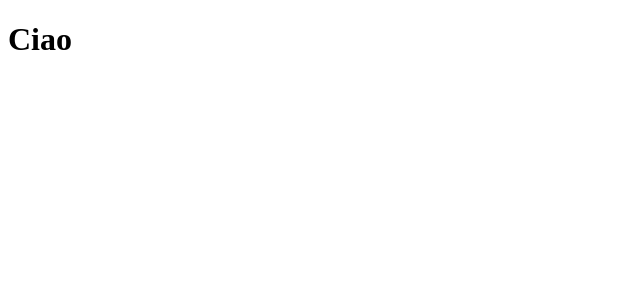
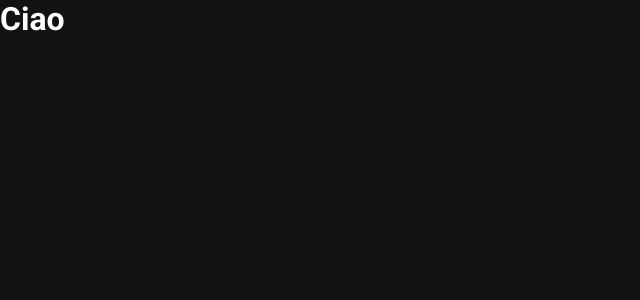
Before and after one commit to paulapompeo/technews, a Next.js app: page / in a window 1280 px wide. Shown: the top 300 px of the page, without its empty margins (0-640 px from the left). Built offline with nearby package versions, Linux system fonts and the light colour scheme.

Commit message:
creates _document, import fronts and add some global css

```diff
--- a/package.json
+++ b/package.json
@@ -11,7 +11,8 @@
   "dependencies": {
     "next": "12.2.4",
     "react": "18.2.0",
-    "react-dom": "18.2.0"
+    "react-dom": "18.2.0",
+    "sass": "^1.54.4"
   },
   "devDependencies": {
     "@types/node": "^18.6.5",
--- a/src/pages/_app.tsx
+++ b/src/pages/_app.tsx
@@ -1,4 +1,6 @@
 import { AppProps } from "next/app"
+
+import "../styles/global.scss"
 
 function MyApp({ Component, pageProps }: AppProps) {
   return <Component {...pageProps} />;
--- /dev/null
+++ b/src/pages/_document.tsx
@@ -0,0 +1,22 @@
+import Document, { Html, Head, Main, NextScript } from "next/document";
+
+export default class MyDocument extends Document {
+  render() {
+    return (
+      <Html lang="en">
+        <Head>
+          <link rel="preconnect" href="https://fonts.googleapis.com" />
+          <link rel="preconnect" href="https://fonts.gstatic.com" />
+          <link
+            href="https://fonts.googleapis.com/css2?family=Roboto:wght@400;700;900&display=swap"
+            rel="stylesheet"
+          />
+        </Head>
+        <body>
+          <Main />
+          <NextScript />
+        </body>
+      </Html>
+    );
+  }
+}
--- a/src/pages/index.tsx
+++ b/src/pages/index.tsx
@@ -1,3 +1,10 @@
+import Head from "next/head"
+
 export default function Home() {
-  return <h1>Ciao</h1>;
+  return (
+    <>
+      <Head><title>Tech News | Home</title></Head>
+      <h1>Ciao</h1>
+    </>
+  )
 }
--- /dev/null
+++ b/src/styles/global.scss
@@ -0,0 +1,52 @@
+* {
+  margin: 0;
+  padding: 0;
+  box-sizing: border-box;
+}
+
+:root {
+  --white: #ffffff;
+
+  --gray-100: #e1e1e6;
+  --gray-300: #a8a8b3;
+  --gray-900: #121214;
+
+  --cyan-500: #61dafb;
+  --yellow-500: #eba417;
+}
+
+// ipad
+@media (max-width: 1080px) {
+  html {
+    font-size: 93.73%;
+  }
+}
+
+// mobile
+@media (max-width: 720px) {
+  html {
+    font-size: 87.5%;
+  }
+}
+
+body {
+  background: var(--gray-900);
+  color: var(--white);
+}
+
+body,
+input,
+textarea,
+select,
+button {
+  font: 400 1rem "Roboto", sans-serif;
+}
+
+button {
+  cursor: pointer;
+}
+
+a {
+  color: inherit;
+  text-decoration: none;
+}
```
Also changed, not shown: 1 other file (tests, documents, lock files or other folders).
